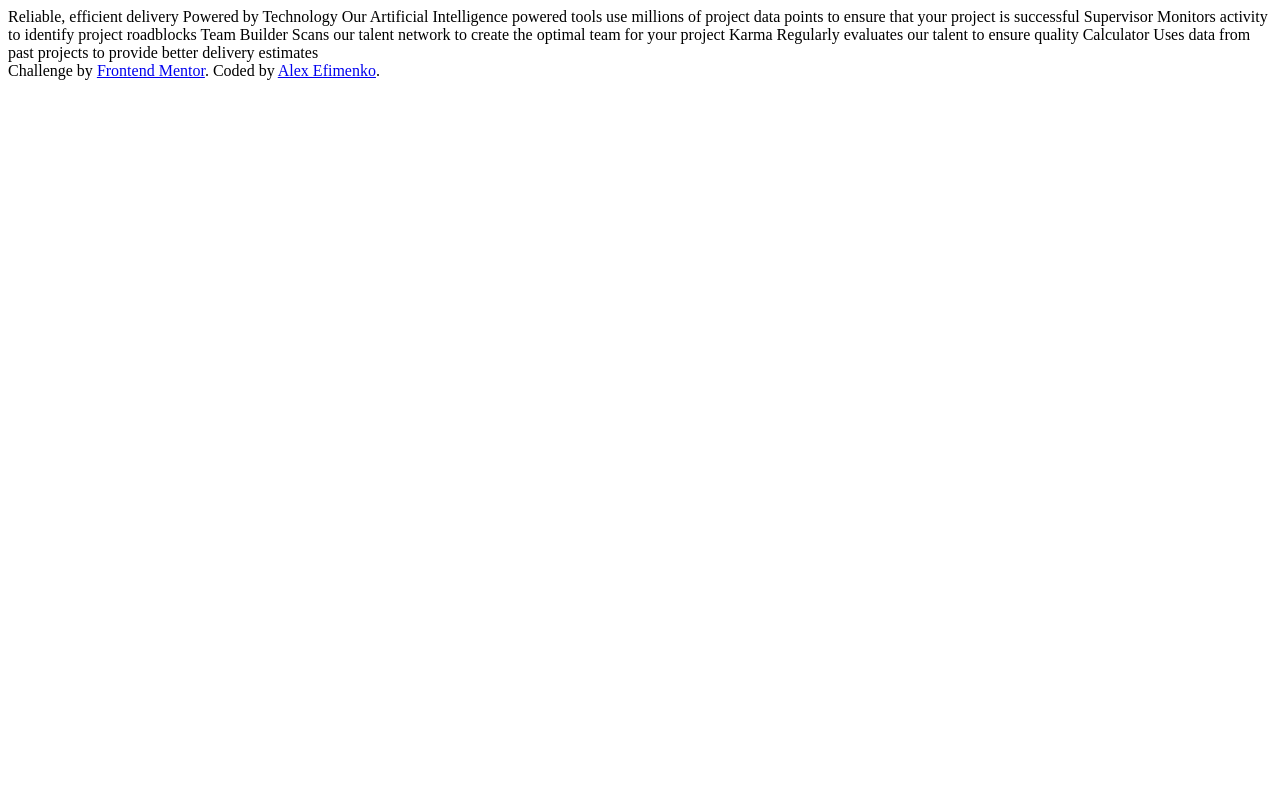
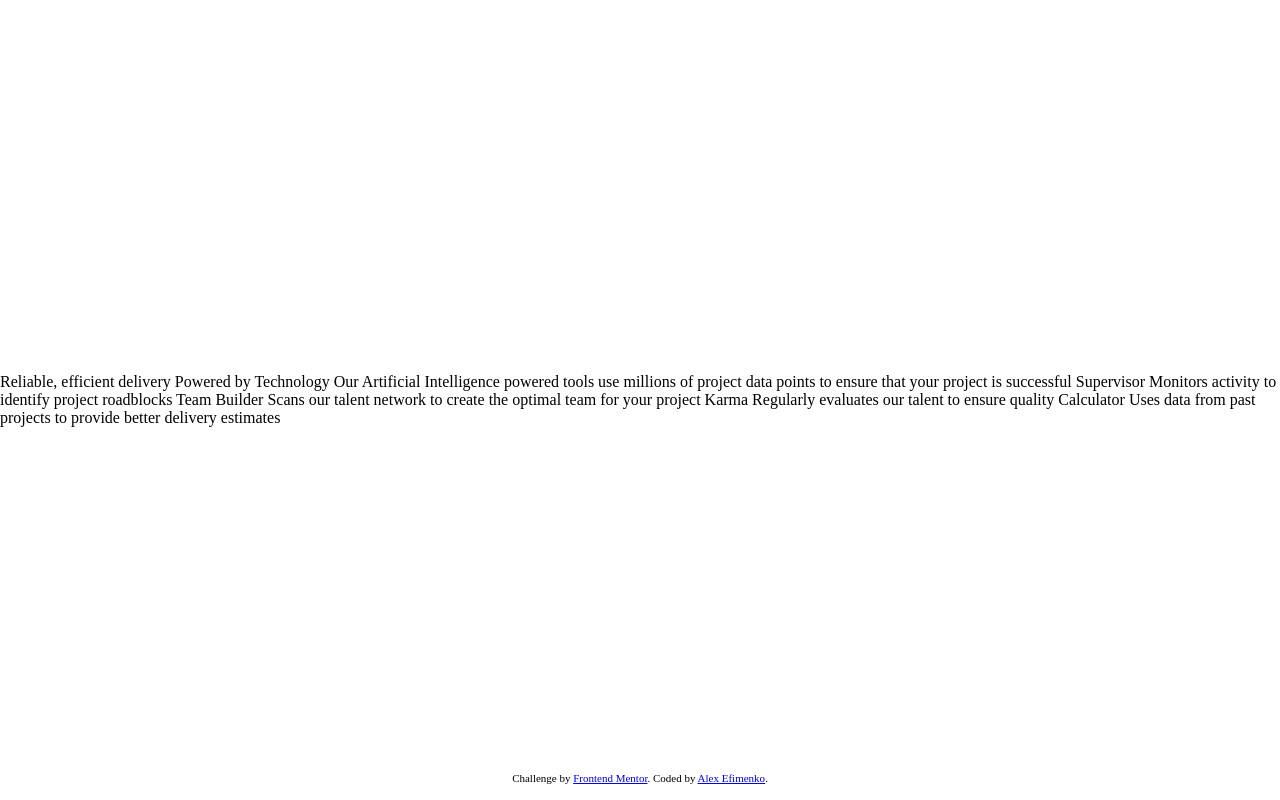
Before and after one commit to aleksandr-efimenko/four-card-feature-section, a website built with Vite: page index.html in a window 1280 px wide. Built offline with nearby package versions, Linux system fonts and the light colour scheme.

Commit message:
create styles from style guide

```diff
--- a/style.css
+++ b/style.css
@@ -1,6 +1,50 @@
-.attribution {
-  font-size: 11px;
+@import url('https://fonts.googleapis.com/css2?family=Poppins:wght@200;400;600&display=swap');
+:root {
+
+--red: hsl(0, 78%, 62%);
+--cyan: hsl(180, 62%, 55%);
+--orange: hsl(34, 97%, 64%);
+--blue: hsl(212, 86%, 64%);
+
+--very-dark-blue: hsl(234, 12%, 34%);
+--grayish-blue: hsl(229, 6%, 66%);
+--very-light-gray: hsl(0, 0%, 98%);
+
+--ff-primary: 'Poppins', sans-serif;
+}
+
+
+/* Box sizing rules */
+*,
+*::before,
+*::after {
+  box-sizing: border-box;
+}
+
+/* Remove default margin */
+* {
+  margin: 0;
+  padding: 0;
+  font: inherit;
+  font-family: var(--font-family);
+}
+
+body {
+  min-height: 100vh;
+  min-height: 100svh;
+
+  display: flex;
+  justify-content: center;
+  align-items: center;
+  background-color: var(--very-dark-blue-main-bg);
+}
+
+footer {
+  position: absolute;
+  bottom: 1rem;
+  font-size: .6875rem;
   text-align: center;
+  width: 100%;
 }
 
 .attribution a {
```
